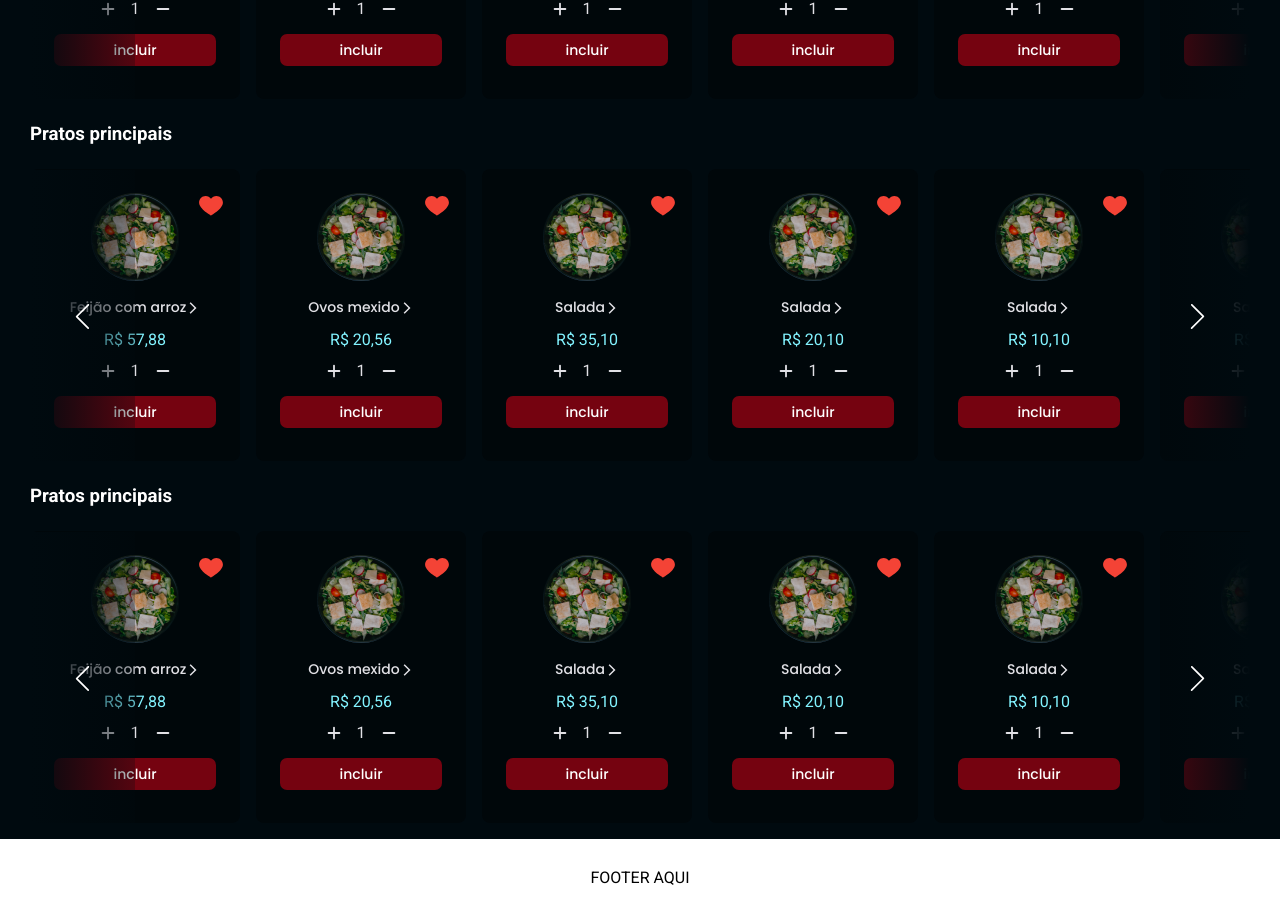
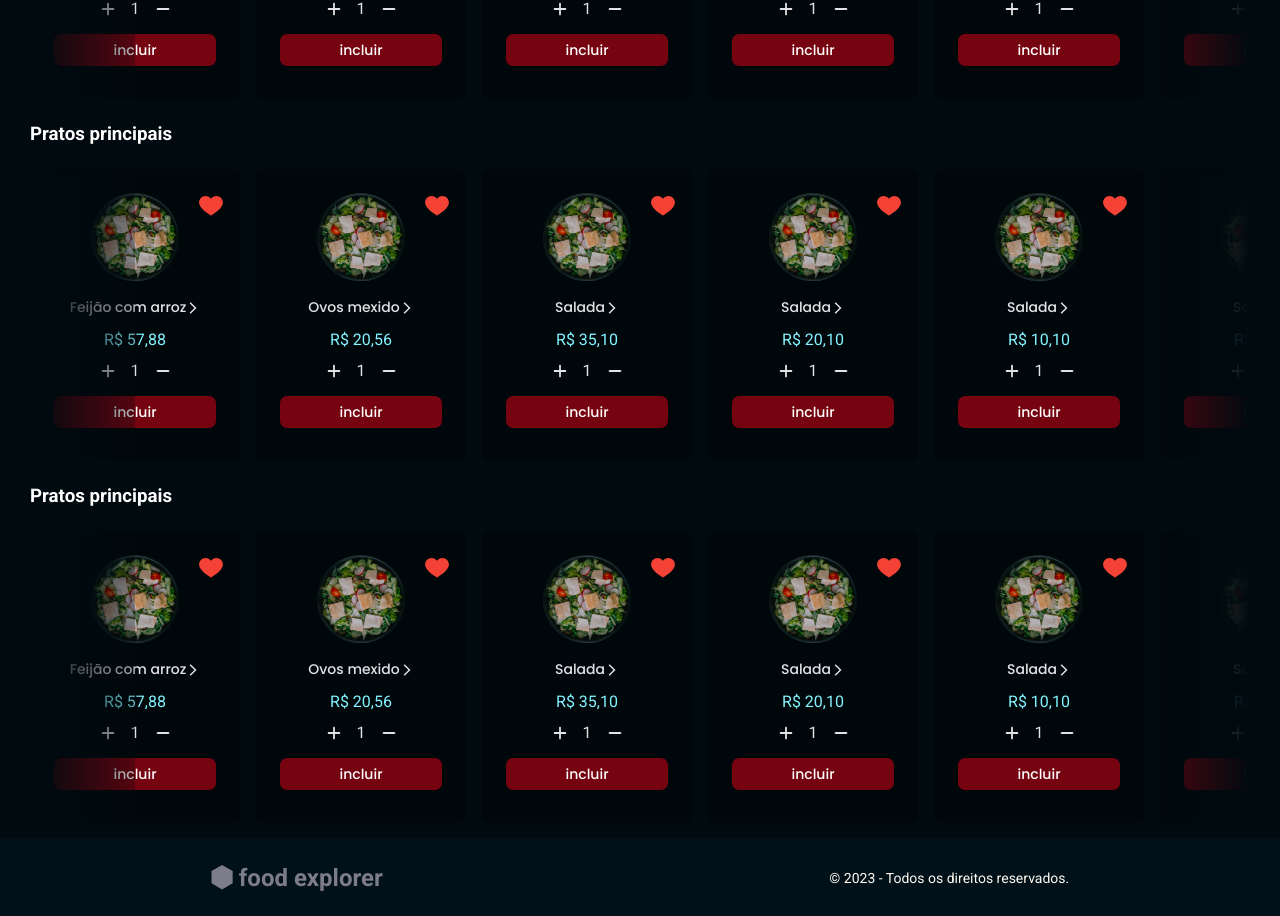
Before and after one commit to dionedev/Food_Explorer_FrontEnd, a React (Vite) app: page / in a window 1280 px wide. Shown: the part 720-1636 px from the top of the page. Built offline with nearby package versions, Linux system fonts and the light colour scheme.

Commit message:
feat: Add footer component

```diff
--- a/src/components/Carousel/index.jsx
+++ b/src/components/Carousel/index.jsx
@@ -10,7 +10,7 @@ import {
 export const Carousel = ({title, children}) => {
 
   const carousel = useRef(null)
-  const ICON_SIZE = 25
+  const ICON_SIZE = 35
 
   const handleLeftSlider = (e) => {
     e.preventDefault()
--- a/src/components/Carousel/styles.js
+++ b/src/components/Carousel/styles.js
@@ -39,7 +39,14 @@ export const SliderButton = styled.button`
   z-index: 1;
 
   > svg {
-    fill: ${({ theme }) => theme.colors.light_100};
+    display: none;
+  }
+
+  &:hover {
+    > svg {
+      display: block;
+      fill: ${({ theme }) => theme.colors.light_100};
+    }
   }
 
   @media (max-width: 768px) {
--- /dev/null
+++ b/src/components/Footer/index.jsx
@@ -0,0 +1,19 @@
+import { Container } from "./styles"
+
+export const Footer = () => {
+  return (
+    <Container>
+      <div>
+        <svg width="22" viewBox="0 0 39 44" fill="none" xmlns="http://www.w3.org/2000/svg">
+          <path
+            d="M19.6574 0L38.4133 10.8287V32.4862L19.6574 43.3149L0.901548 32.4862V10.8287L19.6574 0Z"
+            fill=""
+          />
+        </svg>
+        <h3>food explorer</h3>
+      </div>
+
+      <span>© 2023 - Todos os direitos reservados.</span>
+    </Container>
+  )
+}
--- /dev/null
+++ b/src/components/Footer/styles.js
@@ -0,0 +1,40 @@
+import styled from "styled-components";
+
+export const Container = styled.div`
+  display: flex;
+  width: 100%;
+  background-color: ${({ theme }) => theme.colors.dark_700};
+  justify-content: center;
+  align-items: center;
+  gap: 2.5rem;
+
+  > div {
+    display: flex;
+    height: 7.7rem;
+    justify-content: center;
+    align-items: center;
+    gap: 6px;
+
+
+    svg {
+      fill: ${({ theme }) => theme.colors.light_500};
+    }
+
+    h3 {
+      white-space: nowrap;
+      font-size: clamp(1.4rem, 3vw, 2.4rem);
+      font-weight: 700;
+      color: ${({ theme }) => theme.colors.light_500};
+    }
+  }
+
+  span {
+    font-size: clamp(1.1rem, 3vw, 1.4rem);
+    white-space: nowrap;
+    color: ${({ theme }) => theme.colors.light_200};
+  }
+
+  @media (min-width: 768px) {
+    justify-content: space-around;
+  }
+`
--- a/src/components/Header/index.jsx
+++ b/src/components/Header/index.jsx
@@ -1,4 +1,4 @@
-import LogoImage from "../../assets/Icons/Polygon.svg"
+import Polygon from "../../assets/Icons/Polygon.svg"
 import { FiSearch, FiMenu } from "react-icons/fi"
 import { TbReceipt } from "react-icons/tb"
 import { GoSignOut } from "react-icons/go"
@@ -26,7 +26,7 @@ export function Header() {
         </MenuButton>
 
         <CustomLogo>
-          <img src={LogoImage} alt="logo em texto escrito food explorer" />
+          <img src={Polygon} alt="imagem decorativa de um polígono" />
           <h1>food explorer</h1>
         </CustomLogo>
 
@@ -37,7 +37,7 @@ export function Header() {
 
       <DesktopContent>
         <CustomLogo>
-          <img src={LogoImage} alt="logo em texto escrito food explorer" />
+          <img src={Polygon} alt="imagem decorativa de um polígono" />
           <h1>food explorer</h1>
         </CustomLogo>
 
--- a/src/pages/Home/index.jsx
+++ b/src/pages/Home/index.jsx
@@ -11,6 +11,7 @@ import {
 } from "./styles";
 
 import imagePath from "../../assets/Images/Dish.svg"
+import { Footer } from "../../components/Footer";
 
 export function Home() {
 
@@ -88,9 +89,7 @@ export function Home() {
         </CarouselSection>
       </Content>
 
-      <footer>
-        FOOTER AQUI
-      </footer>
+      <Footer />
     </Container>
   )
 }
--- a/src/pages/Home/styles.js
+++ b/src/pages/Home/styles.js
@@ -9,26 +9,7 @@ export const Container = styled.div`
   justify-items: center;
   align-items: center;
   flex-direction: column;
-
-  > footer { // CRIAR COMPONENTE
-    display: flex;
-    justify-content: center;
-    align-items: center;
-    background-color: #fff;
-    color: #000;
-    width: 100%;
-    height: 7.7rem;
-  }
-
-  /* @media (min-width: 620px) {
-    background: orange;
-    grid-template-columns: 1fr 1fr 1fr;
-    grid-template-areas:
-    "header header header"
-    "content content content"
-    "footer footer footer"
-    ;
-  } */
+  overflow-x: hidden;
 `
 
 export const Content = styled.main`
@@ -49,7 +30,7 @@ export const CoverSection = styled.section`
   display: flex;
   width: 100%;
   height: 12rem;
-  justify-content: end;
+  justify-content: center;
   background: linear-gradient(180deg, #091E26 0%, #00131C 100%);
   border-radius: 4px;
   position: relative;
@@ -89,7 +70,7 @@ export const CoverSection = styled.section`
         padding-bottom: 8px;
         white-space: nowrap;
         font-family: ${primaryFont};
-        font-size: clamp(3rem, 4vw, 4.5rem);
+        font-size: clamp(3rem, 4vw, 5rem);
         font-weight: 600;
       }
 
```
Also changed, not shown: src/assets/Images/cover1 2.svg (added).
